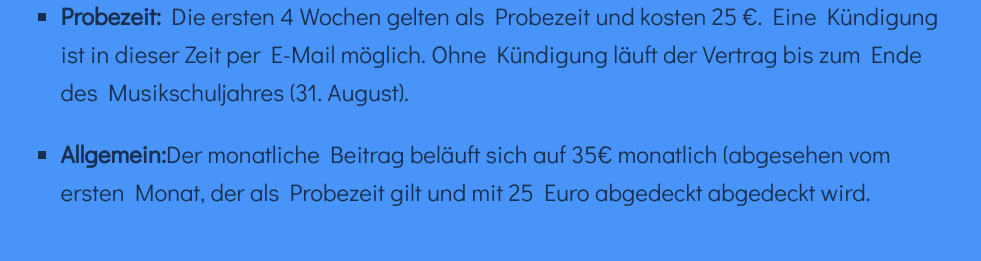
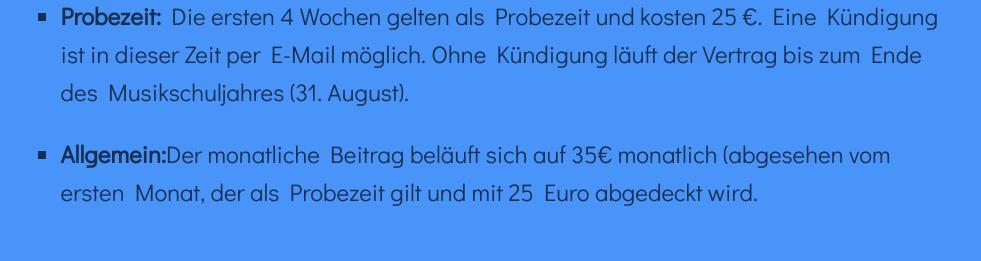
Before and after one commit to aeonyuonmiller/laura, a Next.js app: page /eltern-kind-kurs in a window 1280 px wide. Shown: the part 2780-3041 px from the top of the page, without its empty margins (137-1118 px from the left). Built offline with nearby package versions, Linux system fonts and the light colour scheme.

Commit message:
changed copy

```diff
--- a/src/pages/eltern-kind-kurs.jsx
+++ b/src/pages/eltern-kind-kurs.jsx
@@ -105,7 +105,7 @@ export default function Home() {
                             <li><strong>Gruppeneinteilung:</strong> Die Gruppen werden altersgerecht eingeteilt, z. B. 1–2-Jährige und 3–4-Jährige.</li>
                             <li><strong>Ferienregelung:</strong> In den hessischen Schulferien findet in der Regel kein Unterricht statt. Nachholtermine bei Ausfall können jedoch in diese Zeit fallen.</li>
                             <li><strong>Probezeit:</strong> Die ersten 4 Wochen gelten als Probezeit und kosten 25 €. Eine Kündigung ist in dieser Zeit per E-Mail möglich. Ohne Kündigung läuft der Vertrag bis zum Ende des Musikschuljahres (31. August).</li>
-                            <li><strong>Allgemein:</strong>Der monatliche Beitrag beläuft sich auf 35€ monatlich (abgesehen vom ersten Monat, der als Probezeit gilt und mit 25 Euro abgedeckt abgedeckt wird.</li>
+                            <li><strong>Allgemein:</strong>Der monatliche Beitrag beläuft sich auf 35€ monatlich (abgesehen vom ersten Monat, der als Probezeit gilt und mit 25 Euro abgedeckt wird.</li>
                         </ul>
                         <p>
                             Alle weiteren Informationen findet ihr im Vertrag, den ich euch nach Anfrage per E-Mail zusende.
```
